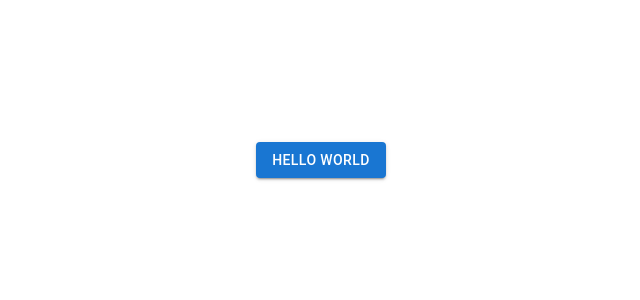
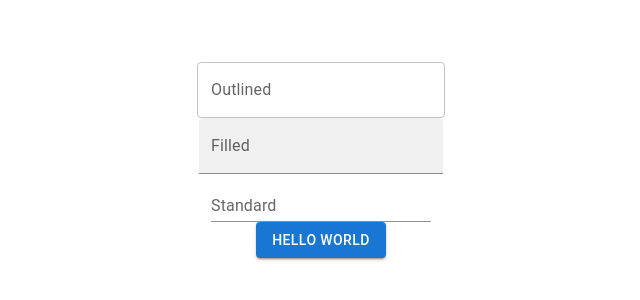
Before and after one commit to Landerwaffe/DataManagement, a React (Create React App) app in the folder crm/: page / in a window 1280 px wide. Shown: the part 240-540 px from the top of the page, without its empty margins (319-959 px from the left). Built offline with nearby package versions, Linux system fonts and the light colour scheme.

Commit message:
Text Field Import

```diff
--- a/crm/src/App.js
+++ b/crm/src/App.js
@@ -1,14 +1,18 @@
 import logo from "./logo.svg";
 import "./App.css";
 import ButtonUsage from "./Button";
+import TextField from "@mui/material/TextField";
 
 function App() {
   return (
-    // <div className="App">
-    <header className="App-header">
-      <ButtonUsage />
-    </header>
-    // </div>
+    <div className="App">
+      <header className="App-header">
+        <TextField id="outlined-basic" label="Outlined" variant="outlined" />
+        <TextField id="filled-basic" label="Filled" variant="filled" />
+        <TextField id="standard-basic" label="Standard" variant="standard" />
+        <ButtonUsage />
+      </header>
+    </div>
   );
 }
 
```
